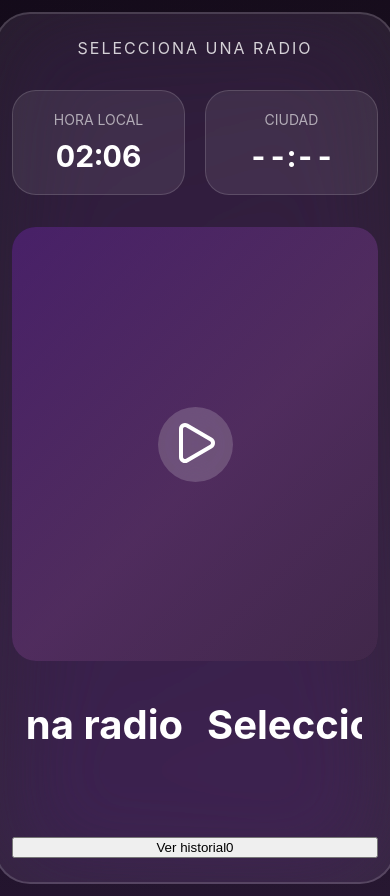
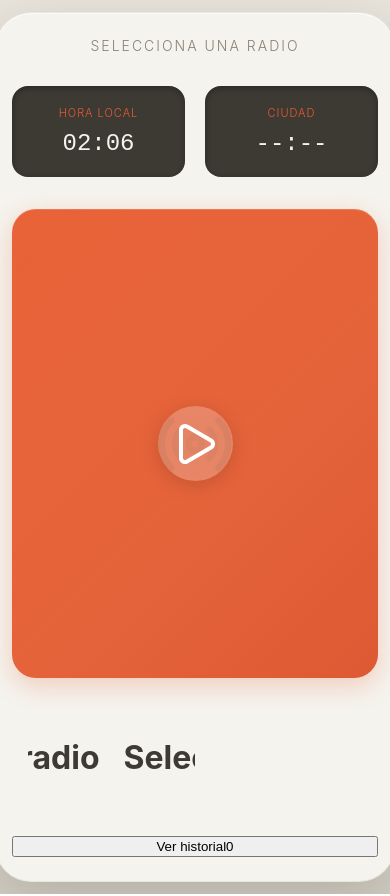
Before and after one commit to juanjorogado/random-radio, a React (Create React App) app: page / in a window 390 px wide. Built offline with nearby package versions, Linux system fonts and the light colour scheme.

Commit message:
Auto-commit: Sun Dec 14 19:52:46 CET 2025

```diff
--- a/src/RadioApp.css
+++ b/src/RadioApp.css
@@ -1,25 +1,42 @@
 /* ====================================
-   DESIGN TOKENS (CAR / DARK MODE)
+   DESIGN TOKENS (DIETER RAMS / BRAUN)
    ==================================== */
 
 :root {
-  --color-primary: #a766ee;
-  --color-primary-dark: #663399;
-  --color-secondary: rgba(255, 255, 255, 0.1);
-  --color-background: #000000;
-  --color-background-dark: #0a0612;
-  --color-text-primary: #ffffff;
-  --color-text-secondary: rgba(255, 255, 255, 0.8);
-  --color-text-tertiary: rgba(255, 255, 255, 0.6);
-  --color-border: rgba(255, 255, 255, 0.15);
-  --color-shadow: rgba(0, 0, 0, 0.7);
-  --color-overlay: rgba(0, 0, 0, 0.9);
-  --color-glass: rgba(255, 255, 255, 0.08);
+  /* Paleta Braun - blanco roto y naranja */
+  --color-primary: #e85d33;
+  --color-primary-dark: #d14a28;
+  --color-primary-light: #ff8c5a;
+  --color-secondary: rgba(232, 93, 51, 0.1);
 
-  --gradient-background: linear-gradient(180deg, var(--color-background), var(--color-background-dark));
-  --gradient-cover: linear-gradient(135deg, #18003a, #000000);
-  --gradient-animated: linear-gradient(135deg, #a766ee, #663399, #f093fb, #a766ee);
+  /* Fondos beige cálidos */
+  --color-background: #e8e4dc;
+  --color-background-dark: #d4cfc4;
+  --color-surface: #f5f3ed;
 
+  /* Textos y displays */
+  --color-text-primary: #3d3933;
+  --color-text-secondary: #6b6459;
+  --color-text-tertiary: #8a8175;
+  --color-text-muted: #a39a8d;
+
+  /* Display oscuro tipo LCD */
+  --color-display-bg: #3d3933;
+  --color-display-text: #f5f3ed;
+  --color-display-accent: #e85d33;
+
+  /* Bordes y sombras sutiles */
+  --color-border: rgba(0, 0, 0, 0.06);
+  --color-shadow: rgba(0, 0, 0, 0.15);
+  --color-shadow-strong: rgba(0, 0, 0, 0.3);
+  --color-overlay: rgba(245, 243, 237, 0.25);
+
+  /* Gradientes característicos */
+  --gradient-background: linear-gradient(to bottom, #e8e4dc, #d4cfc4);
+  --gradient-cover: linear-gradient(135deg, #e85d33, #d14a28);
+  --gradient-animated: linear-gradient(135deg, #e85d33, #d14a28, #ff8c5a, #e85d33);
+
+  /* Espaciado */
   --space-xs: 6px;
   --space-sm: 10px;
   --space-md: 16px;
@@ -30,18 +47,24 @@
   --space-4xl: 50px;
   --space-5xl: 70px;
 
+  /* Bordes redondeados suaves */
+  --radius-sm: 8px;
   --radius-md: 16px;
   --radius-lg: 24px;
   --radius-xl: 36px;
   --radius-full: 50%;
 
-  --font-family: -apple-system, BlinkMacSystemFont, "SF Pro Display", "Segoe UI", Roboto, sans-serif;
-  --font-size-xs: 14px;
-  --font-size-sm: 16px;
-  --font-size-md: 18px;
+  /* Tipografía ligera y funcional */
+  --font-family: -apple-system, BlinkMacSystemFont, "Helvetica Neue", "Segoe UI", Roboto, sans-serif;
+  --font-weight-light: 300;
+  --font-weight-regular: 400;
+  --font-weight-medium: 500;
+  --font-size-xs: 11px;
+  --font-size-sm: 14px;
+  --font-size-md: 16px;
   --font-size-lg: 20px;
   --font-size-xl: 24px;
-  --font-size-2xl: 30px;
+  --font-size-2xl: 32px;
   --font-size-3xl: 36px;
 
   --button-size: 90px;
@@ -68,16 +91,6 @@
   overflow: hidden;
 }
 
-.radio-app::before {
-  content: '';
-  position: absolute;
-  inset: 0;
-  background: var(--gradient-animated);
-  background-size: 600% 600%;
-  animation: appleGradient var(--animation-slow) ease infinite;
-  opacity: 0.15;
-}
-
 .radio-app > * {
   position: relative;
   z-index: 1;
@@ -92,14 +105,15 @@
   max-width: 550px;
   height: calc(100vh - 24px);
   min-height: 700px;
-  background: var(--color-glass);
+  background: var(--color-surface);
   border-radius: var(--radius-xl);
   padding: var(--space-4xl) var(--space-2xl);
   display: flex;
   flex-direction: column;
   gap: var(--space-2xl);
-  backdrop-filter: blur(50px) saturate(200%);
-  border: 2px solid var(--color-border);
+  box-shadow: 0 20px 60px var(--color-shadow),
+              inset 0 1px 0 rgba(255, 255, 255, 0.8);
+  border: 1px solid var(--color-border);
 }
 
 /* ====================================
@@ -111,7 +125,8 @@
   text-transform: uppercase;
   letter-spacing: 2px;
   font-size: var(--font-size-sm);
-  color: var(--color-text-secondary);
+  color: var(--color-text-tertiary);
+  font-weight: var(--font-weight-light);
 }
 
 .station-playing {
@@ -120,7 +135,7 @@
   gap: var(--space-sm);
 }
 
-/* Equalizer indicator */
+/* Equalizer indicator - estilo Braun */
 .playing-indicator {
   width: 18px;
   height: 14px;
@@ -149,7 +164,7 @@
 }
 
 /* ====================================
-   CLOCKS
+   CLOCKS - Display LCD oscuro
    ==================================== */
 
 .clocks-horizontal {
@@ -159,29 +174,32 @@
 }
 
 .clock-item {
-  background: var(--color-glass);
-  border-radius: var(--radius-lg);
+  background: var(--color-display-bg);
+  border-radius: var(--radius-md);
   padding: var(--space-lg);
   text-align: center;
-  border: 1px solid var(--color-border);
+  box-shadow: inset 0 2px 6px var(--color-shadow-strong);
 }
 
 .clock-label-top {
   font-size: var(--font-size-xs);
   text-transform: uppercase;
-  color: var(--color-text-tertiary);
+  color: var(--color-display-accent);
   margin-bottom: var(--space-sm);
+  font-weight: var(--font-weight-light);
+  letter-spacing: 1px;
 }
 
 .clock-time-large {
-  font-size: var(--font-size-3xl);
-  font-weight: 700;
-  color: var(--color-text-primary);
+  font-size: var(--font-size-2xl);
+  font-weight: var(--font-weight-light);
+  color: var(--color-display-text);
   font-variant-numeric: tabular-nums;
+  font-family: monospace;
 }
 
 /* ====================================
-   ALBUM COVER
+   ALBUM COVER - Gradiente naranja Braun
    ==================================== */
 
 .album-cover-main {
@@ -193,6 +211,8 @@
   align-items: center;
   justify-content: center;
   overflow: hidden;
+  box-shadow: 0 8px 24px rgba(232, 93, 51, 0.25),
+              inset 0 1px 0 rgba(255, 255, 255, 0.2);
 }
 
 .album-cover-main::after {
@@ -201,7 +221,7 @@
   inset: 0;
   background: var(--gradient-animated);
   background-size: 400% 400%;
-  animation: appleGradient 15s ease infinite;
+  animation: gradient 15s ease infinite;
   opacity: 0.3;
 }
 
@@ -217,7 +237,7 @@
 }
 
 /* ====================================
-   CONTROLS
+   CONTROLS - Botones circulares translúcidos
    ==================================== */
 
 .controls-overlay {
@@ -236,12 +256,16 @@
   height: var(--button-size);
   border-radius: var(--radius-full);
   border: none;
-  background: rgba(255, 255, 255, 0.18);
+  background: var(--color-overlay);
   color: white;
   cursor: pointer;
   backdrop-filter: blur(30px);
+  box-shadow: 0 4px 20px var(--color-shadow);
   touch-action: manipulation;
-  transition: transform 0.2s;
+  transition: transform 0.2s ease;
+  display: flex;
+  align-items: center;
+  justify-content: center;
 }
 
 .play-button-overlay:active,
@@ -257,22 +281,22 @@
   text-align: center;
   overflow: hidden;
   padding: var(--space-xs) var(--space-md);
+  min-height: var(--marquee-height);
+  display: flex;
+  align-items: center;
+  justify-content: center;
 }
 
 .marquee-container {
   width: 100%;
-  height: var(--marquee-height);
   overflow: hidden;
-  display: flex;
-  justify-content: center;
-  align-items: center;
 }
 
 .marquee-content {
   display: flex;
   white-space: nowrap;
   animation: marquee var(--animation-medium) linear infinite;
-  gap: var(--space-xl); /* Espaciado entre los textos */
+  gap: var(--space-xl);
 }
 
 .marquee-content.short {
@@ -283,7 +307,7 @@
 .marquee-text {
   display: inline-block;
   font-size: var(--font-size-lg);
-  font-weight: var(--font-weight-semibold);
+  font-weight: var(--font-weight-light);
   color: var(--color-text-primary);
 }
 
@@ -293,10 +317,92 @@
 }
 
 /* ====================================
+   VOLUME CONTROL
+   ==================================== */
+
+.volume-section {
+  padding-top: var(--space-sm);
+}
+
+.volume-header {
+  display: flex;
+  align-items: center;
+  justify-content: space-between;
+  margin-bottom: 12px;
+}
+
+.volume-label {
+  display: flex;
+  align-items: center;
+  gap: var(--space-sm);
+  color: var(--color-text-secondary);
+}
+
+.volume-label-text {
+  font-size: var(--font-size-sm);
+  font-weight: var(--font-weight-light);
+  text-transform: uppercase;
+  letter-spacing: 1px;
+}
+
+.volume-value {
+  font-size: var(--font-size-md);
+  font-weight: var(--font-weight-light);
+  color: var(--color-text-primary);
+  font-variant-numeric: tabular-nums;
+}
+
+.volume-slider-container {
+  position: relative;
+  height: 6px;
+  background: var(--color-background-dark);
+  border-radius: 3px;
+  overflow: hidden;
+}
+
+.volume-slider-input {
+  position: absolute;
+  inset: 0;
+  width: 100%;
+  height: 100%;
+  opacity: 0;
+  cursor: pointer;
+}
+
+.volume-slider-fill {
+  position: absolute;
+  top: 0;
+  left: 0;
+  height: 100%;
+  background: linear-gradient(to right, var(--color-primary), var(--color-primary-dark));
+  border-radius: 3px;
+  transition: width 0.15s ease;
+  box-shadow: 0 0 8px rgba(232, 93, 51, 0.4);
+}
+
+/* ====================================
+   BRAND
+   ==================================== */
+
+.brand-section {
+  text-align: center;
+  padding-top: var(--space-md);
+  border-top: 1px solid var(--color-border);
+}
+
+.brand-text {
+  font-size: var(--font-size-xs);
+  color: var(--color-text-muted);
+  letter-spacing: 3px;
+  font-weight: var(--font-weight-light);
+  text-transform: uppercase;
+}
+
+/* ====================================
    ANIMATIONS
    ==================================== */
 
-@keyframes appleGradient {
+@keyframes gradient {
   0% { background-position: 0% 50%; }
   50% { background-position: 100% 50%; }
   100% { background-position: 0% 50%; }
@@ -312,7 +418,7 @@
   }
 
   .clock-time-large {
-    font-size: 30px;
+    font-size: 28px;
   }
 
   .play-button-overlay,
@@ -320,4 +426,22 @@
     width: 75px;
     height: 75px;
   }
+
+  .controls-overlay {
+    gap: var(--space-2xl);
+  }
 }
+
+@media (max-width: 400px) {
+  .main-container {
+    min-height: 650px;
+  }
+
+  .clock-time-large {
+    font-size: 24px;
+  }
+
+  .marquee-text {
+    font-size: var(--font-size-md);
+  }
+}
```
